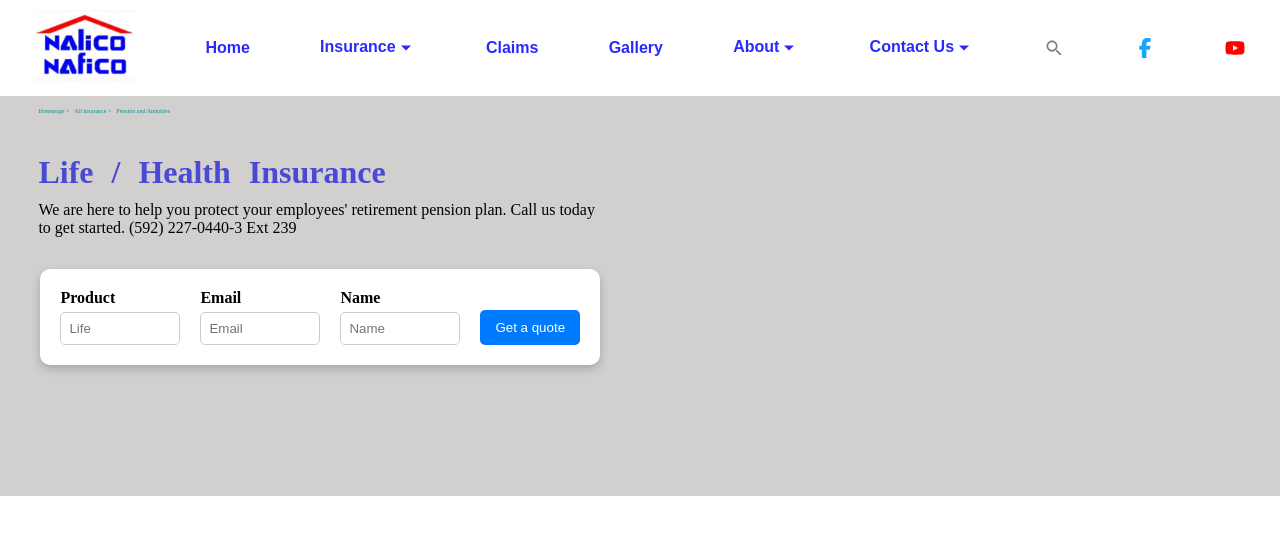
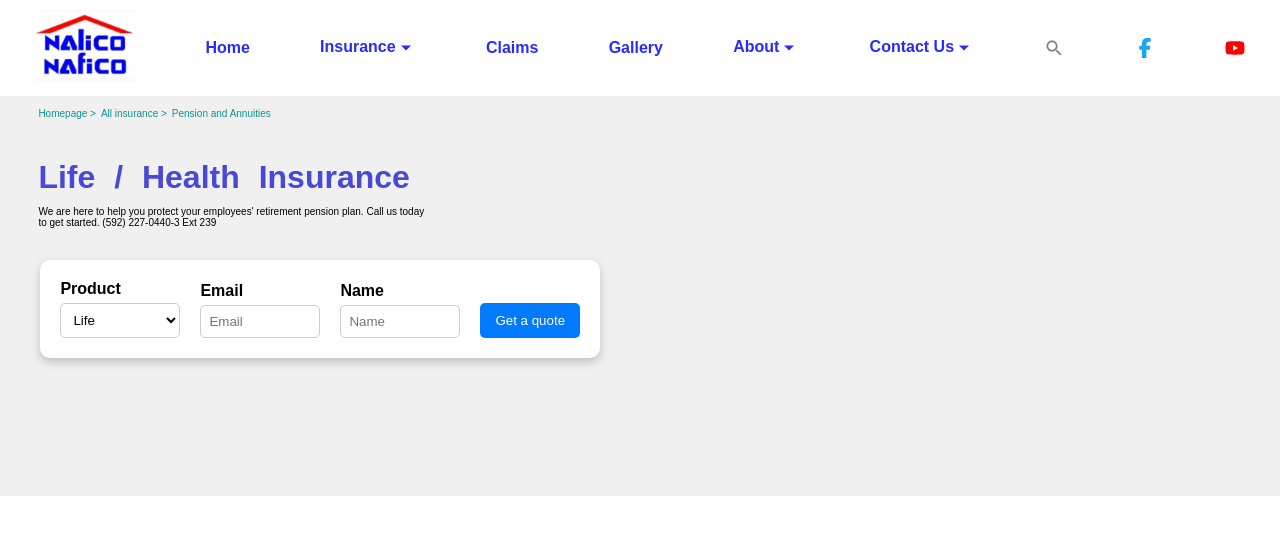
Before and after one commit to JayKhan03721/TeamProject, a React (Vite) app in the folder Frontend/: page / in a window 1280 px wide. Shown: the top 534 px of the page. Built offline with nearby package versions, Linux system fonts and the light colour scheme.

Commit message:
Some minor ui updates

```diff
--- a/Frontend/src/index.css
+++ b/Frontend/src/index.css
@@ -4,4 +4,5 @@
   padding: 0;
   list-style: none;
   background-color: transparent;
+  font-family: Arial, Helvetica, sans-serif;
 }
--- a/Frontend/src/section1/Section1.css
+++ b/Frontend/src/section1/Section1.css
@@ -1,7 +1,7 @@
 .Sec1Con {
     width: 100%;
     height: 50vh;
-    background-color: rgb(210, 207, 207);
+    background-color: rgb(240, 240, 240);
     padding-left: 3%;
 }
 
@@ -11,7 +11,7 @@
     padding-right: 5px;
     margin-bottom: 40px;
     list-style-type: none;
-    font-size: 3%;
+    font-size: 10px;
     margin-top: 1%;
     color: rgb(10, 147, 147);
     cursor: pointer;
@@ -25,6 +25,7 @@
 
 .Sec1Con .p1{
     margin-bottom: 30px;
+    font-size: 10px;
 }
 
 .Quote {
@@ -54,7 +55,7 @@
     margin-bottom: 5px; /* Adds space between label and input */
   }
 
-  .input-group input {
+  .input-group input, .input-group select {
     padding: 8px;
     border: 1px solid #ccc;
     border-radius: 5px;
--- a/Frontend/src/section1/Section1.jsx
+++ b/Frontend/src/section1/Section1.jsx
@@ -21,7 +21,11 @@ const Section1 = (props) => {
         <div className='QuoteInput'>
           <div className="input-group">
             <h4>Product</h4>
-            <input type='text' placeholder='Life' />
+            <select name="product" id="product">
+                <option value="life">Life</option>
+                <option value="life">Car</option>
+                <option value="life">Fire</option>
+            </select>
           </div>
 
           <div className="input-group">
```
